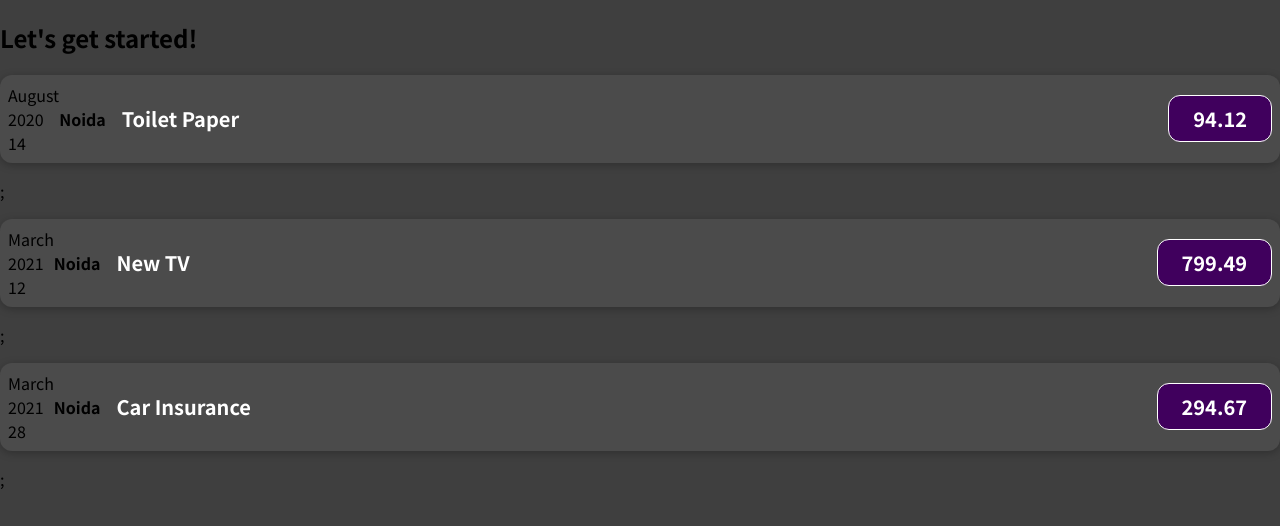
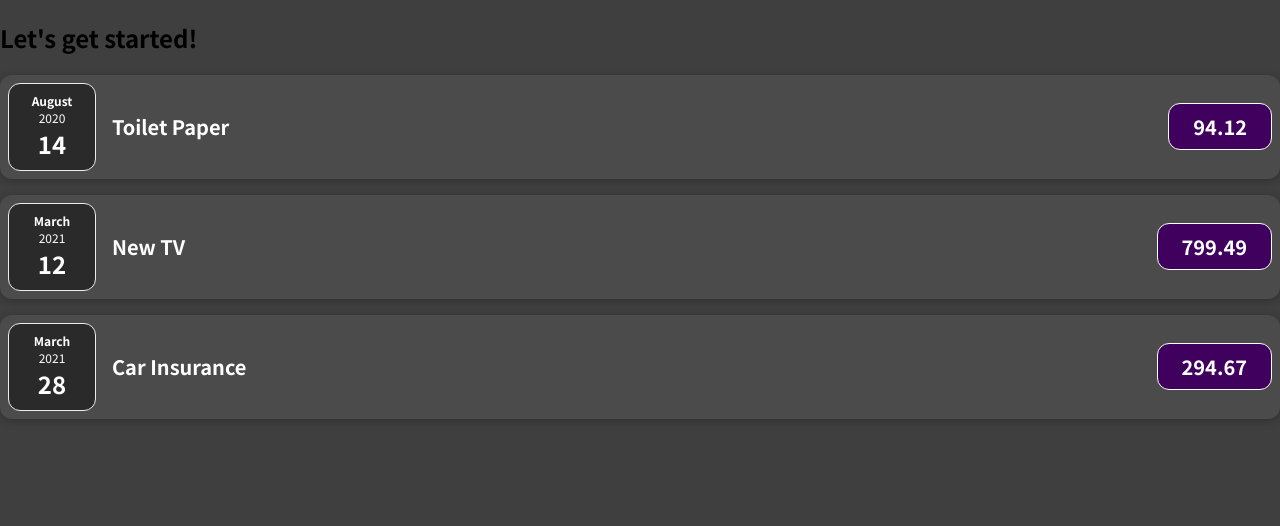
Before and after one commit to Shivanshdev12/ExpenseTracker, a JavaScript app: page / in a window 1280 px wide. Shown: the top 526 px of the page. Built offline with nearby package versions, Linux system fonts and the light colour scheme.

Commit message:
created ExpenseDetails

```diff
--- a/src/App.js
+++ b/src/App.js
@@ -51,21 +51,20 @@
         date={expenses[0].date}
         locationOfExpenditure={expenses[0].locationOfExpenditure}
       />
-      ;
+
       <ExpenseItem
         title={expenses[1].title}
         amount={expenses[1].amount}
         date={expenses[1].date}
         locationOfExpenditure={expenses[1].locationOfExpenditure}
       />
-      ;
+
       <ExpenseItem
         title={expenses[2].title}
         amount={expenses[2].amount}
         date={expenses[2].date}
         locationOfExpenditure={expenses[2].locationOfExpenditure}
       />
-      ;
     </div>
   );
 }
--- /dev/null
+++ b/src/components/ExpenseDate.css
@@ -0,0 +1,26 @@
+.expense-date {
+    display: flex;
+    flex-direction: column;
+    width: 5.5rem;
+    height: 5.5rem;
+    border: 1px solid #ececec;
+    background-color: #2a2a2a;
+    color: white;
+    border-radius: 12px;
+    align-items: center;
+    justify-content: center;
+}
+
+.expense-date__month {
+    font-size: 0.75rem;
+    font-weight: bold;
+}
+
+.expense-date__year {
+    font-size: 0.75rem;
+}
+
+.expense-date__day {
+    font-size: 1.5rem;
+    font-weight: bold;
+}
--- /dev/null
+++ b/src/components/ExpenseDate.js
@@ -0,0 +1,16 @@
+import "./ExpenseDate.css";
+
+function ExpenseDate(props) {
+  const month = props.date.toLocaleString("en-US", { month: "long" });
+  const day = props.date.toLocaleString("en-US", { day: "2-digit" });
+  const year = props.date.getFullYear();
+  return (
+    <div className="expense-date">
+      <div className="expense-date__month">{month}</div>
+      <div className="expense-date__year">{year}</div>
+      <div className="expense-date__day">{day}</div>
+    </div>
+  );
+}
+
+export default ExpenseDate;
--- /dev/null
+++ b/src/components/ExpenseDetails.js
@@ -0,0 +1,10 @@
+function ExpenseDetails(props) {
+  return (
+    <div className="expense-item__description">
+      <h2>{props.title}</h2>
+      <div className="expense-item__price">{props.amount}</div>
+    </div>
+  );
+}
+
+export default ExpenseDetails;
--- a/src/components/ExpenseItem.js
+++ b/src/components/ExpenseItem.js
@@ -1,21 +1,13 @@
+import ExpenseDate from "./ExpenseDate";
+import ExpenseDetails from "./ExpenseDetails";
 import "./ExpenseItem.css";
 
 function ExpenseItem(props) {
-  const month = props.date.toLocaleString("en-US", { month: "long" });
-  const day = props.date.toLocaleString("en-US", { day: "2-digit" });
-  const year = props.date.getFullYear();
   return (
     <div className="expense-item">
-      <div>
-        <div>{month}</div>
-        <div>{year}</div>
-        <div>{day}</div>
-      </div>
-      <h4>{props.locationOfExpenditure}</h4>
-      <div className="expense-item__description">
-        <h2>{props.title}</h2>
-        <div className="expense-item__price">{props.amount}</div>
-      </div>
+      <ExpenseDate date={props.date} />
+      {/* <h4>{props.locationOfExpenditure}</h4> */}
+      <ExpenseDetails amount={props.amount} title={props.title} />
     </div>
   );
 }
```
Also changed, not shown: 1 other file (tests, documents, lock files or other folders).
